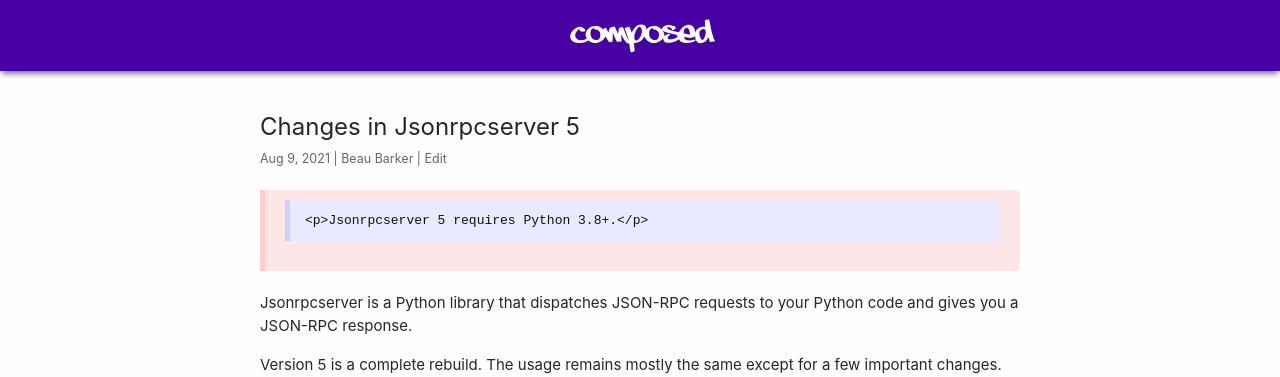
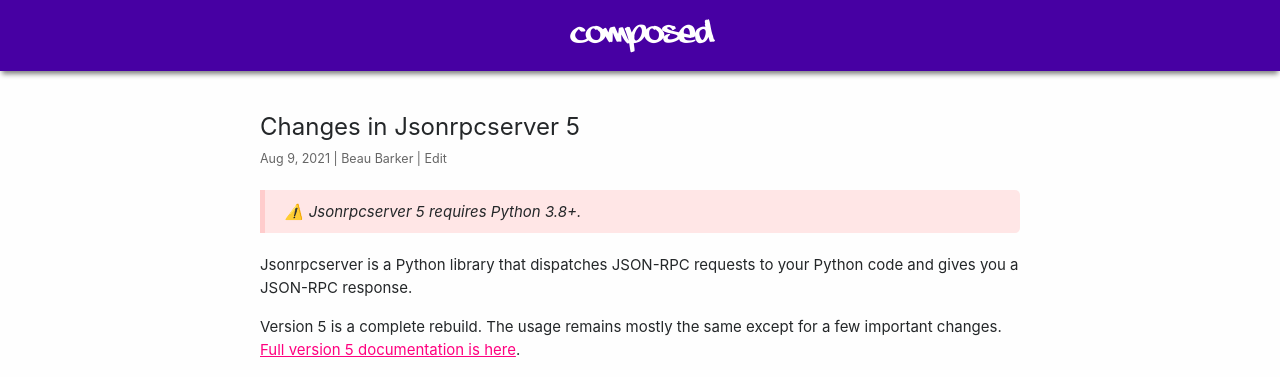
Before and after one commit to explodinglabs/explodinglabs.github.io, a Jekyll site: the page built from docs/_posts/jsonrpc/2021-08-09-jsonrpcserver-5-changes.markdown, in a window 1280 px wide and 900 px high, cut to the strip 0-377 px from the top of the window. Built offline with Jekyll 4.4.1, drawn with Linux system fonts in a browser that asks for light colours.

```diff
--- a/docs/_posts/jsonrpc/2021-08-09-jsonrpcserver-5-changes.markdown
+++ b/docs/_posts/jsonrpc/2021-08-09-jsonrpcserver-5-changes.markdown
@@ -5,7 +5,7 @@ title: Changes in Jsonrpcserver 5
 permalink: /jsonrpcserver-5-changes
 ---
 <div class="warning" markdown="1">
-    <p>Jsonrpcserver 5 requires Python 3.8+.</p>
+Jsonrpcserver 5 requires Python 3.8+.
 </div>
 
 Jsonrpcserver is a Python library that dispatches JSON-RPC requests to your
```
Also changed, not shown: docs/_posts/jsonrpc/2021-08-24-jsonrpcclient-4-changes.markdown (+6 -2 lines).
